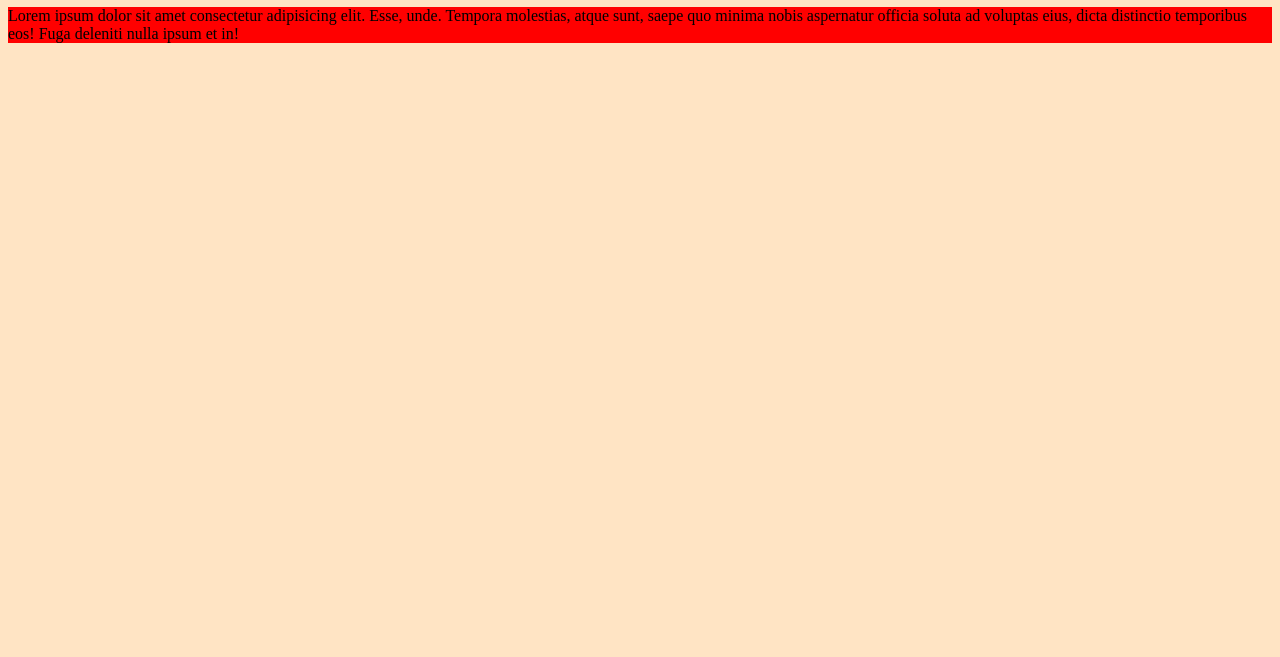
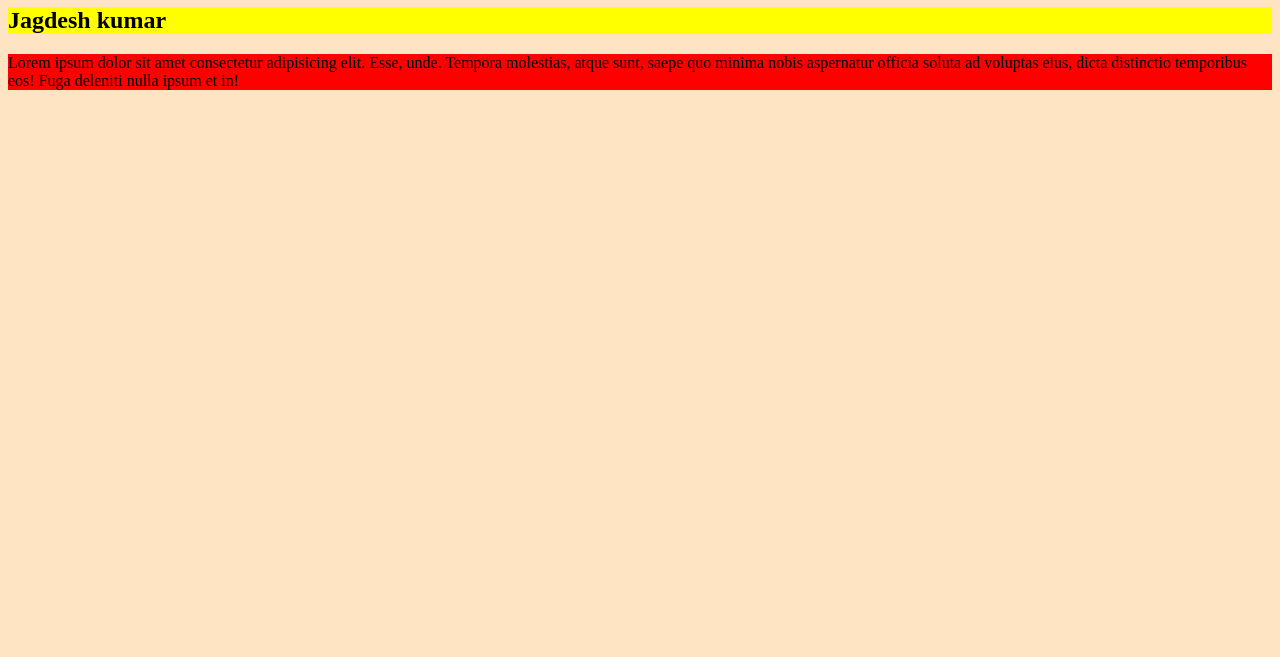
Before and after one commit to Jagdeshkumar422/iskillers, a plain HTML site: page index.html in a window 1280 px wide. Shown: the part 143-800 px from the top of the page. Drawn offline with Linux system fonts and the light colour scheme.

Commit message:
testing commit

```diff
--- a/index.html
+++ b/index.html
@@ -14,6 +14,7 @@
         <li><a href="#">Services</a></li>
     </ul>
     <h1>iSkillers</h1>
+    <h2>Jagdesh kumar</h2>
     <p>Lorem ipsum dolor sit amet consectetur adipisicing elit. Esse, unde. Tempora molestias, atque sunt, saepe quo minima nobis aspernatur officia soluta ad voluptas eius, dicta distinctio temporibus eos! Fuga deleniti nulla ipsum et in!</p>
 </body>
 </html>
--- a/style.css
+++ b/style.css
@@ -4,3 +4,6 @@ p{
 body{
     background-color: bisque;
 }
+h2{
+    background-color: yellow;
+}
```
